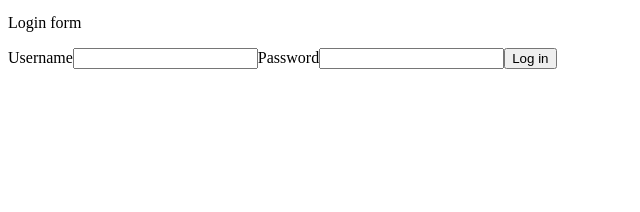
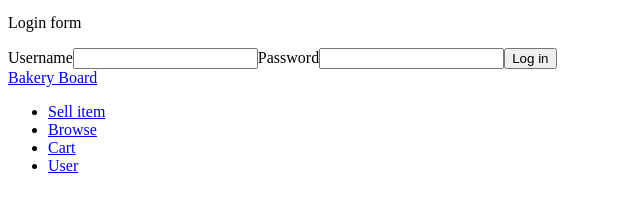
Before and after one commit to Guillermo-Martin/bakery-board, a React (Create React App) app in the folder client/: page / in a window 1280 px wide. Shown: the part 312-524 px from the top of the page, without its empty margins (0-640 px from the left). Built offline with nearby package versions, Linux system fonts and the light colour scheme.

Commit message:
Create Navbar component and add basic content, update console.log for connection to database

```diff
--- a/client/src/App.js
+++ b/client/src/App.js
@@ -9,6 +9,7 @@ import PostItemPage4 from "./pages/PostItemPage4";
 import ReviewPage from "./pages/ReviewPage";
 import SuccessPage from "./pages/SuccessPage";
 import QuickAddPage from "./pages/QuickAddPage";
+import Navbar from "./components/Navbar";
 
 
 function App() {
@@ -16,6 +17,8 @@ function App() {
     <div className="App">
       <LoginPage />
 
+      <Navbar />
+
     </div>
   );
 }
--- /dev/null
+++ b/client/src/components/Navbar.js
@@ -0,0 +1,18 @@
+function Navbar(){
+  return (
+    <div>
+      <div>
+        <a href="/">Bakery Board</a>
+      </div>
+
+      <ul>
+        <li><a href="/">Sell item</a></li>
+        <li><a href="/">Browse</a></li>
+        <li><a href="/">Cart</a></li>
+        <li><a href="/">User</a></li>
+      </ul>
+    </div>
+  );
+}
+
+export default Navbar;
```
Also changed, not shown: 1 other file (tests, documents, lock files or other folders).
